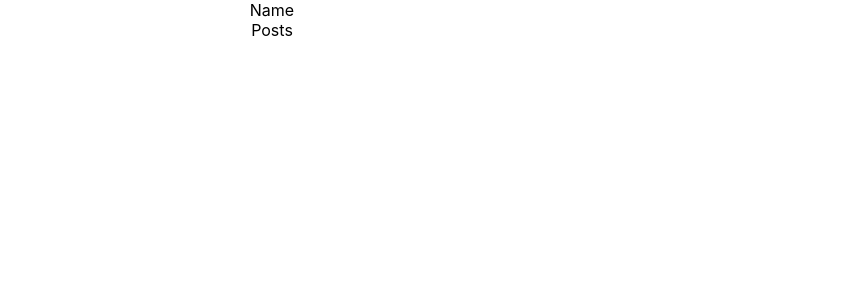
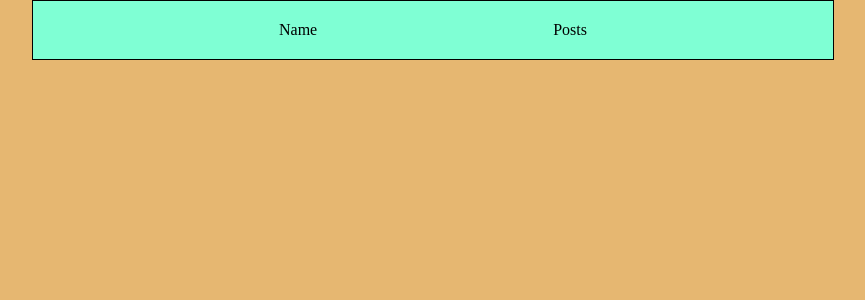
Before and after one commit to vvkkr1/user-directory, a React (Create React App) app: page / in a window 1280 px wide. Shown: the top 300 px of the page, without its empty margins (368-1233 px from the left). Built offline with nearby package versions, Linux system fonts and the light colour scheme.

Commit message:
profile-page-commit

```diff
--- a/src/App.css
+++ /dev/null
@@ -1,38 +0,0 @@
-.App {
-  text-align: center;
-}
-
-.App-logo {
-  height: 40vmin;
-  pointer-events: none;
-}
-
-@media (prefers-reduced-motion: no-preference) {
-  .App-logo {
-    animation: App-logo-spin infinite 20s linear;
-  }
-}
-
-.App-header {
-  background-color: #282c34;
-  min-height: 100vh;
-  display: flex;
-  flex-direction: column;
-  align-items: center;
-  justify-content: center;
-  font-size: calc(10px + 2vmin);
-  color: white;
-}
-
-.App-link {
-  color: #61dafb;
-}
-
-@keyframes App-logo-spin {
-  from {
-    transform: rotate(0deg);
-  }
-  to {
-    transform: rotate(360deg);
-  }
-}
--- /dev/null
+++ b/src/_app.css
@@ -0,0 +1,7 @@
+*{
+    margin: 0px;
+    padding: 0px;
+}
+body{
+    background-color: rgb(230, 183, 113);
+}
--- a/src/_app.js
+++ b/src/_app.js
@@ -1,10 +1,8 @@
-// import logo from './logo.svg';
-import './App.css';
 import Homepage from './pages';
-
+import "./_app.css";
 function HomeApp() {
   return (
-    <div className="App">
+    <div className="homepage-parent">
       <Homepage/>
     </div>
   );
--- /dev/null
+++ b/src/components/profile-page/index.js
@@ -0,0 +1,12 @@
+import React from 'react'
+import "./profile.css";
+
+const UserProfile = () => {
+  return (
+    <div>
+        This is user profile
+    </div>
+  )
+}
+
+export default UserProfile;
--- a/src/components/user-directory/index.js
+++ b/src/components/user-directory/index.js
@@ -1,7 +1,8 @@
-import React from 'react'
+import React, { useState } from 'react'
 import "./userDirectory.css";
 
 const UserDirectory = () => {
+
   return (
     <div className='user-directory'>
         <div className='user-directory-wrap'>
@@ -10,6 +11,6 @@ const UserDirectory = () => {
         </div>
     </div>
   )
+
 }
-
 export default UserDirectory
--- a/src/components/user-directory/userDirectory.css
+++ b/src/components/user-directory/userDirectory.css
@@ -0,0 +1,18 @@
+.user-directory{
+    border: 1px solid black;
+    max-width: 800px;
+    margin-left: 400px;
+}
+
+.user-directory-wrap{
+    padding: 20px 10px;
+    display: flex;
+    align-items: center;
+    justify-content: space-evenly;
+    background-color: aquamarine;
+
+}
+
+.title-wrap{
+    background-color: aqua;
+}
--- a/src/index.js
+++ b/src/index.js
@@ -1,7 +1,6 @@
 import React from 'react';
 import ReactDOM from 'react-dom/client';
-import './index.css';
-// import App from './App';
+// import './index.css';
 import reportWebVitals from './reportWebVitals';
 import HomeApp from './_app';
 
--- a/src/pages/homepage.css
+++ b/src/pages/homepage.css
@@ -0,0 +1,3 @@
+.homepage-container{
+
+}
--- a/src/pages/index.js
+++ b/src/pages/index.js
@@ -1,11 +1,15 @@
 import React from 'react'
 import "./homepage.css";
 import UserDirectory from '../components/user-directory';
+import UserProfile from '../components/profile-page';
 
 const Homepage = () => {
   return (
-    <div>
-        <UserDirectory/>
+    <div className='homepage'>
+        <div className='homepage-container'>
+            <UserDirectory/>
+            {/* <UserProfile/> */}
+        </div>
     </div>
   )
 }
```
Also changed, not shown: src/components/profile-page/profile.css (added).
